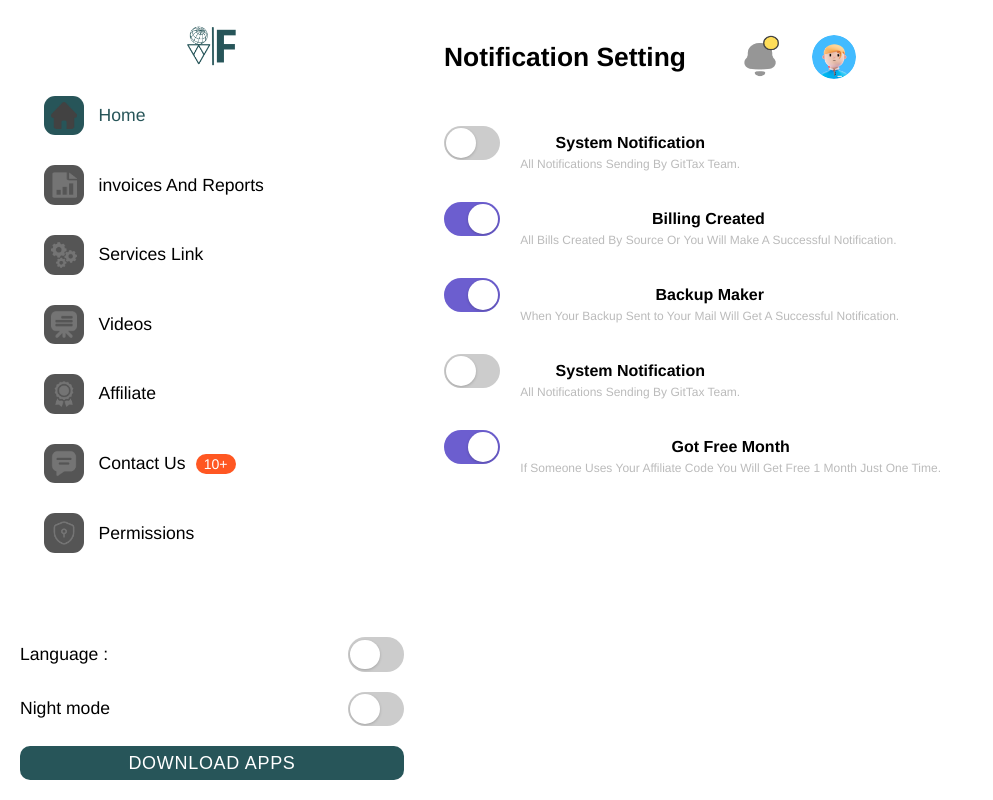
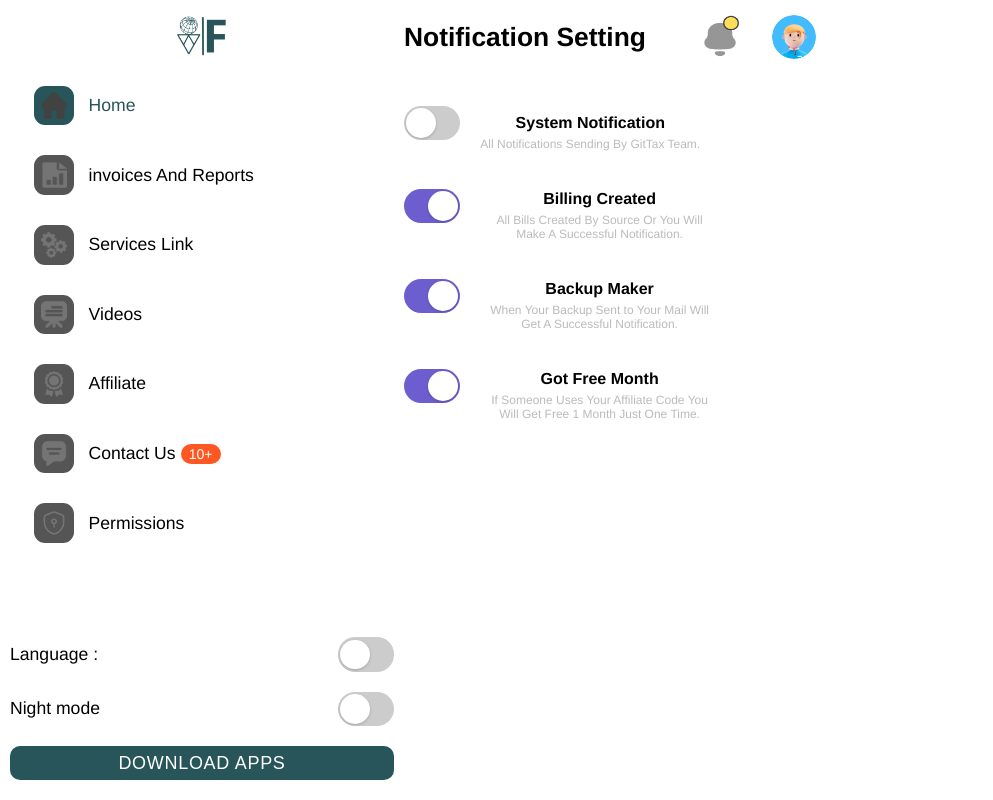
Before and after one commit to oxh-1/Fawaz_ALharbi_test, a Vue app: page /notification-settings in a window 1280 px wide. Shown: the whole page, without its empty margins (0-993 px from the left). Built offline with nearby package versions, Linux system fonts and the light colour scheme; a web font is replaced by a local one.

Commit message:
good update
notification fixed and login

```diff
--- a/src/assets/styles/LoginPage.css
+++ b/src/assets/styles/LoginPage.css
@@ -236,7 +236,6 @@
   }
   .side-panel {
     width: 100%;
-    padding: 24px 16px;
   }
   .form-container {
     width: 100%;
--- a/src/assets/styles/NotificationSettings.css
+++ b/src/assets/styles/NotificationSettings.css
@@ -3,6 +3,7 @@
   height: 100%;
   background-color: white;
   color: #000;
+  transition: background-color 0.3s, color 0.3s;
 }
 
 .notification-settings-container.dark  {
@@ -11,15 +12,15 @@
 }
 
 .sidebar {
-  flex: 0 0 20%;
   min-width: 30%; /* keep usable width on wide screens */
   max-width: 50%;
   background-color: white;
   display: flex;
   flex-direction: column;
   align-items: center;
-  padding: 20px;
+  padding: 10px;
   overflow-y: auto;
+  transition: background-color 0.3s, color 0.3s;
 }
 
 .sidebar.dark {
@@ -129,6 +130,8 @@
 
 .settings {
   width: 100%;
+    padding: 10px;
+
   margin-top: auto;
 }
 
@@ -155,7 +158,6 @@
 }
 
 .content {
-  padding: 20px;
   display: flex;
   flex-direction: column;
 }
@@ -165,6 +167,9 @@
   justify-content: space-between;
   align-items: center;
   margin-bottom: 20px;
+  /* allow dropdown to overflow outside the header instead of being clipped */
+  overflow: visible; /* was hidden */
+  max-width: 100%;
 }
 
 .left-header {
@@ -189,6 +194,7 @@
   align-items: center;
   cursor: pointer;
   margin-right: 50px;
+  position: relative; /* added */
 }
 
 .avatar {
@@ -207,14 +213,14 @@
 
 .user-dropdown {
   position: absolute;
-  top: 100%;
+  top: calc(100% + 6px); /* small gap below user-info */
   right: 0;
   background-color: #fff;
   border: 1px solid #ccc;
   border-radius: 4px;
-  box-shadow: 0 0 10px rgba(0, 0, 0, 0.1);
-  width: 150px;
-  z-index: 1000;
+  box-shadow: 0 6px 18px rgba(0, 0, 0, 0.12);
+  width: 180px; /* slightly wider for content, adjust as needed */
+  z-index: 2000; /* increased so it sits above notification list */
 }
 
 .user-dropdown a {
@@ -261,7 +267,13 @@
   }
 
 .notification-settings {
-  flex: 1;
+
+  min-width: 100%; /* keep usable width on wide screens */
+  max-width: 50%;
+  display: flex;
+  flex-direction: column;
+  align-items: center;
+  overflow-y: auto;
 }
 
 .notification-item {
@@ -273,11 +285,14 @@
 .notification-text {
   margin-left: 20px;
   margin-top: 14px;
+      overflow: hidden; /* ensures knob never escapes track */
+max-width: 48%;
 }
 
 .notification-text h3 {
   margin: 5px;
   font-size: 16px;
+
 }
 
 .notification-text p {
@@ -322,6 +337,7 @@
   padding: 0;
   position: absolute;
   inset: 0;
+  z-index: 1; /* ensures input is always on top for interaction */
 }
 
 /* track */
@@ -374,19 +390,25 @@ input:checked + .slider:before {
   padding: 2px 8px;
   border-radius: 10px;
   font-size: 0.8em;
-  margin-left: 10px;
+  margin-left: 5px;
 }
 
 .report-cards {
+  min-width: 100%; /* keep usable width on wide screens */
+  max-width: 30%;
+
   display: flex;
-  flex-wrap: wrap;
-  gap: 12px;
+  flex-direction: column;
+
+  padding: 0px;
+  overflow-y: auto;
+
 }
 .report-card {
   flex: 1 1 calc(30% - 20px);
-  min-width: clamp(180px, 28%, 220px);
+  min-width: clamp( 20%);
   background-color: #FAFAFA;
-  margin: 10px;
+
   padding: 0.375rem;
   border-radius: 10px;
 }
@@ -415,8 +437,9 @@ input:checked + .slider:before {
 .report-content h3 {
   margin: 0;
   font-size: 16px;
+
   margin-left: 12px;
-}
+ }
 
 .report-content p {
   margin: 0;
--- a/src/components/Login.vue
+++ b/src/components/Login.vue
@@ -41,7 +41,7 @@
           <img src="@/assets/Gittax/google.png" alt="Google Logo" class="google-icon" />
           {{ $t('login.googleLogin') }}
         </button>
-        <router-link  to="/" class="back-home">
+        <router-link  to="/dashboard" class="back-home">
           <img src="@/assets/Gittax/back.png" alt="Back Icon" class="back-icon" />
           {{ $t('login.backHome') }}
         </router-link>
--- a/src/components/NotificationSettings.vue
+++ b/src/components/NotificationSettings.vue
@@ -65,7 +65,7 @@
         <div class="mode-toggle">
           <label>{{ $t('notificationSettings.nightMode') }}</label>
           <label class="switch">
-            <input type="checkbox" v-model="isDarkMode" @change="toggleDarkMode" />
+            <input type="checkbox" :checked="isDarkMode" @change="toggleDarkMode" />
             <span class="slider"></span>
           </label>
         </div>
@@ -97,21 +97,21 @@
           <div :class="['report-card', { dark: isDarkMode }]" v-for="report in reports" :key="report.id">
             <div class="report-content">
               <input type="checkbox" v-model="report.selected" @change="toggleReportSelection(report.id)" />
-              <h3>{{ report.title }}</h3>
+              <h3>{{ $t(report.titleKey) }}</h3>
             </div>
-            <p>{{ report.description }}</p>
+            <p>{{ $t(report.descKey) }}</p>
           </div>
         </div>
 
         <div v-else class="notifications-list">
           <div class="notification-item" v-for="notification in notifications" :key="notification.id">
             <label class="switch">
-              <input  type="checkbox" v-model="notification.enabled" @change="checkSystemNotification" />
+              <input type="checkbox" v-model="notification.enabled" @change="checkSystemNotification" />
               <span class="slider"></span>
             </label>
             <div class="notification-text">
-              <h3>{{ notification.title }}</h3>
-              <p>{{ notification.description }}</p>
+              <h3>{{ $t(notification.titleKey) }}</h3>
+              <p>{{ $t(notification.descKey) }}</p>
             </div>
           </div>
         </div>
@@ -148,20 +148,18 @@ export default {
       testimonials: [],
       isSystemNotificationOn: false,
       notifications: [
-        { id: 1, title: this.$t('notificationSettings.systemNotification'), description: this.$t('notificationSettings.systemNotificationDesc'), enabled: false },
-        { id: 2, title: this.$t('notificationSettings.billingCreated'), description: this.$t('notificationSettings.billingCreatedDesc'), enabled: true },
-        { id: 3, title: this.$t('notificationSettings.backupMaker'), description: this.$t('notificationSettings.backupMakerDesc'), enabled: true },
-        { id: 5, title: this.$t('notificationSettings.systemNotification'), description: this.$t('notificationSettings.systemNotificationDesc'), enabled: false },
-
-        { id: 4, title: this.$t('notificationSettings.gotFreeMonth'), description: this.$t('notificationSettings.gotFreeMonthDesc'), enabled: true }
+        { id: 1, titleKey: 'notificationSettings.systemNotification', descKey: 'notificationSettings.systemNotificationDesc', enabled: false },
+        { id: 2, titleKey: 'notificationSettings.billingCreated', descKey: 'notificationSettings.billingCreatedDesc', enabled: true },
+        { id: 3, titleKey: 'notificationSettings.backupMaker', descKey: 'notificationSettings.backupMakerDesc', enabled: true },
+        { id: 4, titleKey: 'notificationSettings.gotFreeMonth', descKey: 'notificationSettings.gotFreeMonthDesc', enabled: true }
       ],
       reports: [
-        { id: 1, title: this.$t('reports.totalSales'), description: this.$t('reports.totalSalesDesc'), selected: true },
-        { id: 2, title: this.$t('reports.totalFees'), description: this.$t('reports.totalFeesDesc'), selected: true },
-        { id: 3, title: this.$t('reports.playgrounds'), description: this.$t('reports.playgroundsDesc'), selected: true },
-        { id: 4, title: this.$t('reports.totalSubs'), description: this.$t('reports.totalSubsDesc'), selected: true },
-        { id: 5, title: this.$t('reports.clients'), description: this.$t('reports.clientsDesc'), selected: true },
-        { id: 6, title: this.$t('reports.bankFee'), description: this.$t('reports.bankFeeDesc'), selected: true }
+        { id: 1, titleKey: 'reports.totalSales', descKey: 'reports.totalSalesDesc', selected: true },
+        { id: 2, titleKey: 'reports.totalFees', descKey: 'reports.totalFeesDesc', selected: true },
+        { id: 3, titleKey: 'reports.playgrounds', descKey: 'reports.playgroundsDesc', selected: true },
+        { id: 4, titleKey: 'reports.totalSubs', descKey: 'reports.totalSubsDesc', selected: true },
+        { id: 5, titleKey: 'reports.clients', descKey: 'reports.clientsDesc', selected: true },
+        { id: 6, titleKey: 'reports.bankFee', descKey: 'reports.bankFeeDesc', selected: true }
       ]
     };
   },
--- a/src/i18n.js
+++ b/src/i18n.js
@@ -22,7 +22,7 @@ const messages = {
       loginButton: 'Log In',
       forgotPassword: 'Forgot Password?',
       googleLogin: 'Log In With Google',
-      backHome: 'Back To Home Page',
+      backHome: ' To Home Page',
       language:'English',
     },
 
@@ -139,7 +139,7 @@ const messages = {
       loginButton: 'تسجيل الدخول',
       forgotPassword: 'هل نسيت كلمة السر؟',
       googleLogin: 'تسجيل الدخول باستخدام جوجل',
-      backHome: 'العودة إلى الصفحة الرئيسية',
+      backHome: ' إلى الصفحة الرئيسية',
       language:'اللغة العربية',
     },
     addTestimonial: {
@@ -161,7 +161,7 @@ const messages = {
       password: 'كلمة المرور',
       confirmPassword: 'تأكيد كلمة المرور',
       signUpButton: 'اشتراك',
-      backHome: 'العودة إلى الصفحة الرئيسية'
+      backHome: ' إلى الصفحة الرئيسية'
     },
     notificationSettings: {
       home: 'الصفحة الرئيسية',
```
